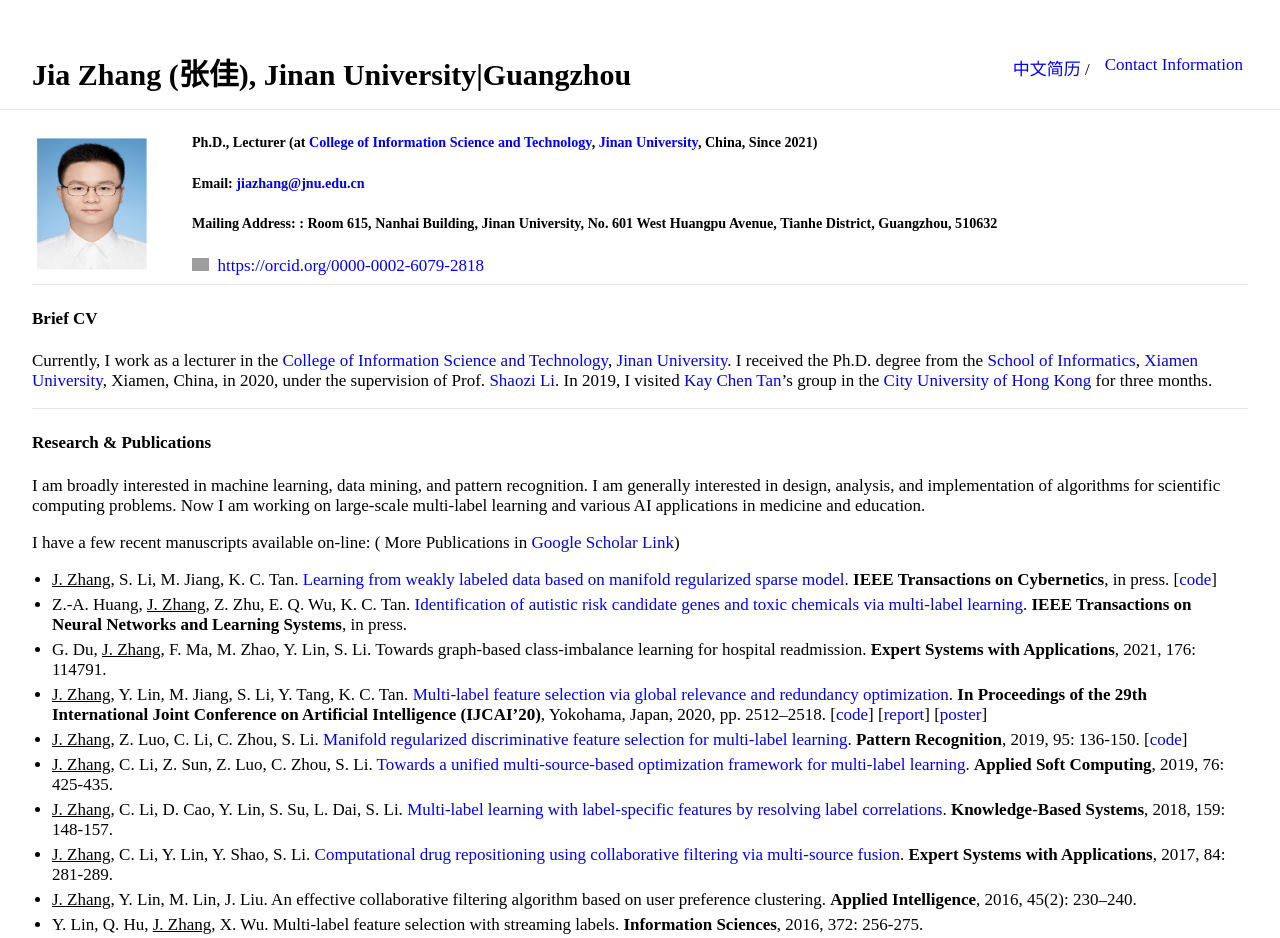
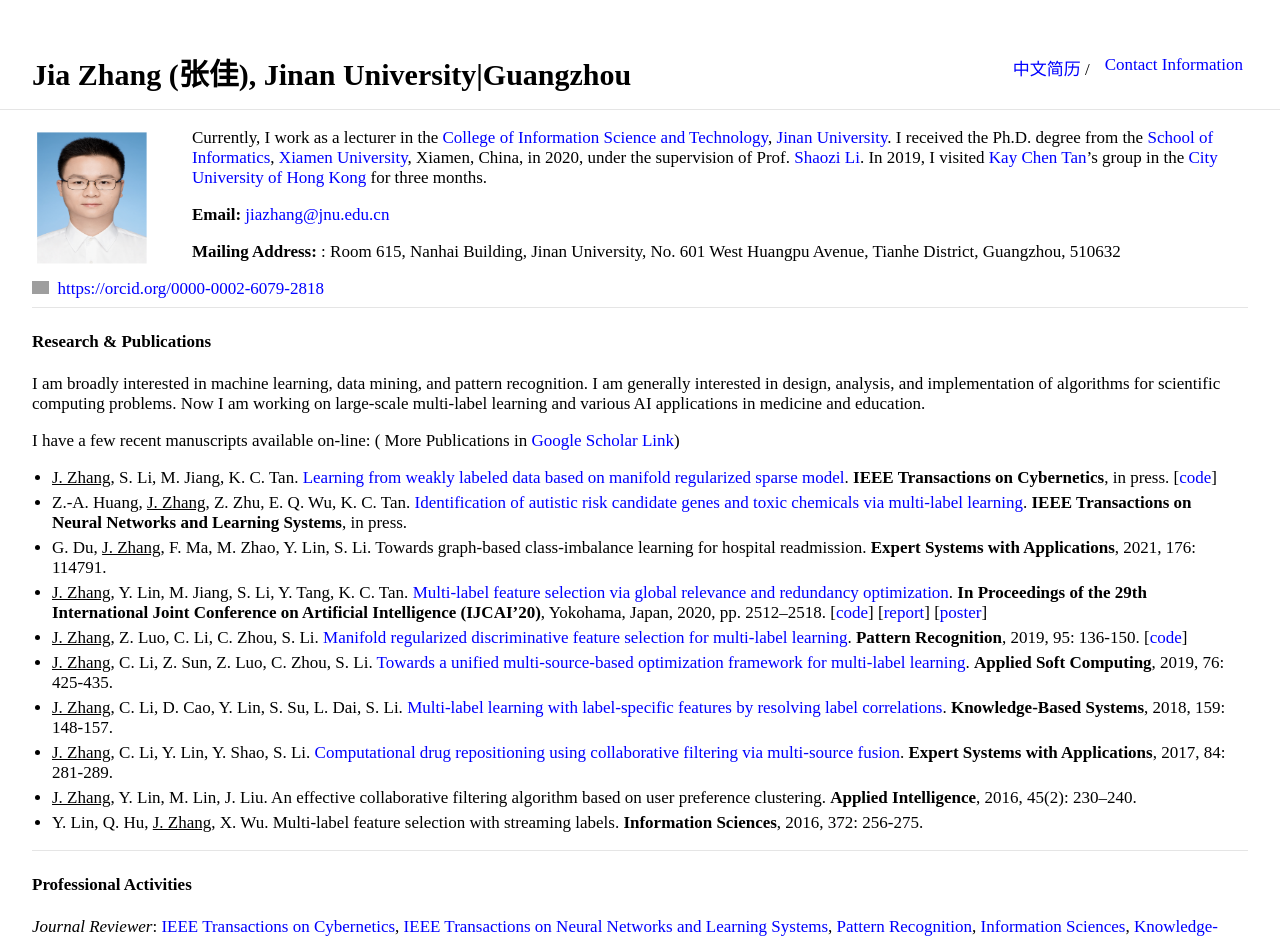
Before and after one commit to jiazhang-ml/jiazhang-ml.github.io, a Jekyll site: the page built from index.md, in a window 1280 px wide. Shown: the top 938 px of the page. Built offline with Jekyll 4.4.1, drawn with Linux system fonts in a browser that asks for light colours; grey boxes are pictures that could not be loaded.

Commit message:
Update index.md

```diff
--- a/index.md
+++ b/index.md
@@ -5,18 +5,13 @@ layout: default
 
 <img class="profile-picture" src="jiazhang1.jpg">
 
-##### Ph.D., Lecturer (at [College of Information Science and Technology](http://xxxy2016.jnu.edu.cn/), [Jinan University](https://www.jnu.edu.cn/), China, Since 2021)
+Currently, I work as a lecturer in the [College of Information Science and Technology](http://xxxy2016.jnu.edu.cn/), [Jinan University](https://www.jnu.edu.cn/). I received the Ph.D. degree from the [School of Informatics](https://informatics.xmu.edu.cn/), [Xiamen University](https://www.xmu.edu.cn/), Xiamen, China, in 2020, under the supervision of Prof. [Shaozi Li](https://imt.xmu.edu.cn/szdw/js.htm). In 2019, I visited [Kay Chen Tan](https://www.comp.polyu.edu.hk/en-us/staffs/detail/8135)'s group in the [City University of Hong Kong](https://www.cityu.edu.hk/) for three months.
 
-##### **Email:** [jiazhang@jnu.edu.cn](mailto:jiazhang@jnu.edu.cn)
+**Email:** [jiazhang@jnu.edu.cn](mailto:jiazhang@jnu.edu.cn)
 
-##### **Mailing Address:** : Room 615, Nanhai Building, Jinan University, No. 601 West Huangpu Avenue, Tianhe District, Guangzhou, 510632
+**Mailing Address:** : Room 615, Nanhai Building, Jinan University, No. 601 West Huangpu Avenue, Tianhe District, Guangzhou, 510632
 
 <div itemscope itemtype="https://schema.org/Person"><a itemprop="sameAs" content="https://orcid.org/0000-0002-6079-2818" href="https://orcid.org/0000-0002-6079-2818" target="orcid.widget" rel="me noopener noreferrer" style="vertical-align:top;"><img src="https://orcid.org/sites/default/files/images/orcid_16x16.png" style="width:1em;margin-right:.5em;" alt="ORCID iD icon">https://orcid.org/0000-0002-6079-2818</a></div>
-
----
-
-#### Brief CV
-Currently, I work as a lecturer in the [College of Information Science and Technology](http://xxxy2016.jnu.edu.cn/), [Jinan University](https://www.jnu.edu.cn/). I received the Ph.D. degree from the [School of Informatics](https://informatics.xmu.edu.cn/), [Xiamen University](https://www.xmu.edu.cn/), Xiamen, China, in 2020, under the supervision of Prof. [Shaozi Li](https://imt.xmu.edu.cn/szdw/js.htm). In 2019, I visited [Kay Chen Tan](https://www.comp.polyu.edu.hk/en-us/staffs/detail/8135)'s group in the [City University of Hong Kong](https://www.cityu.edu.hk/) for three months.
 
 ---
 
```
